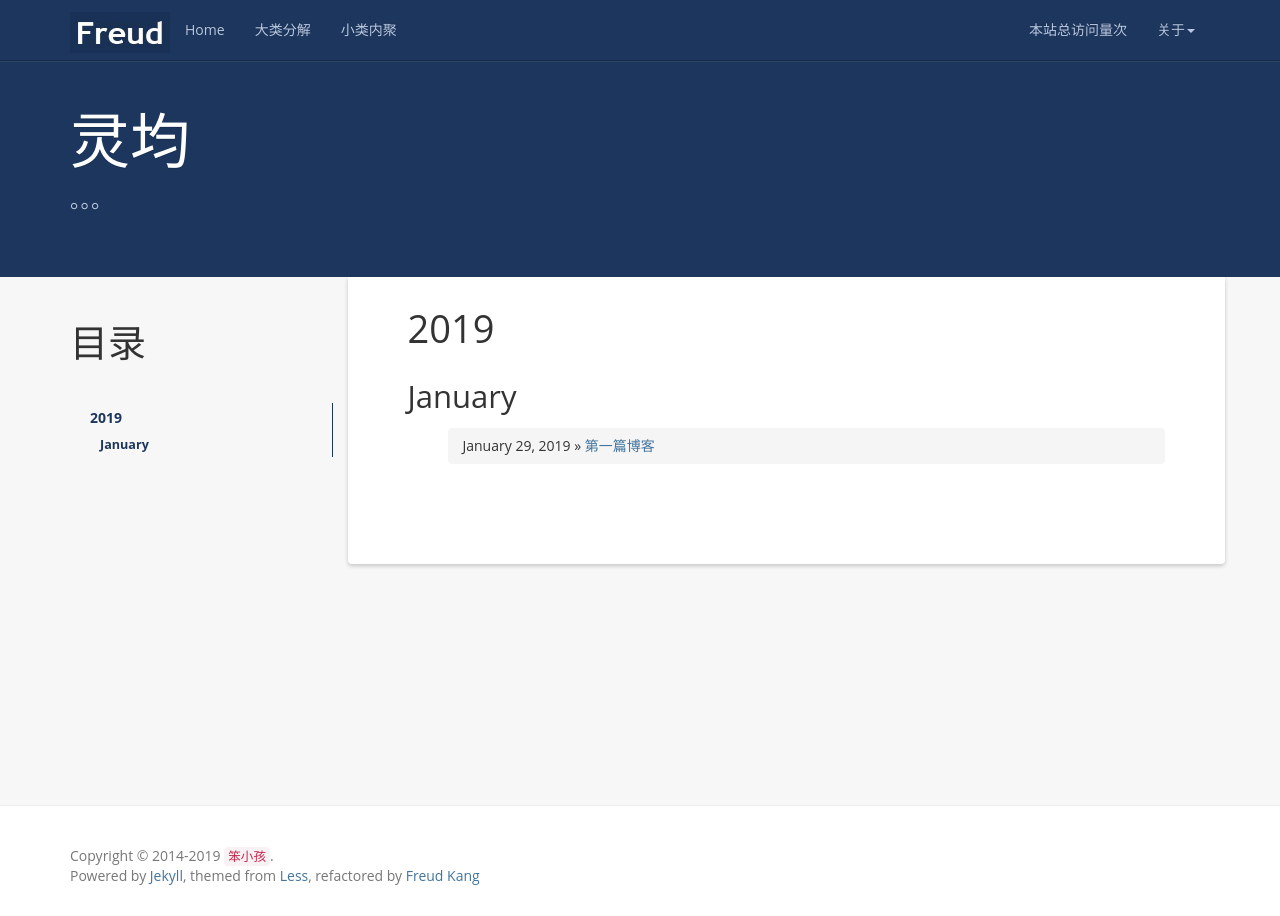
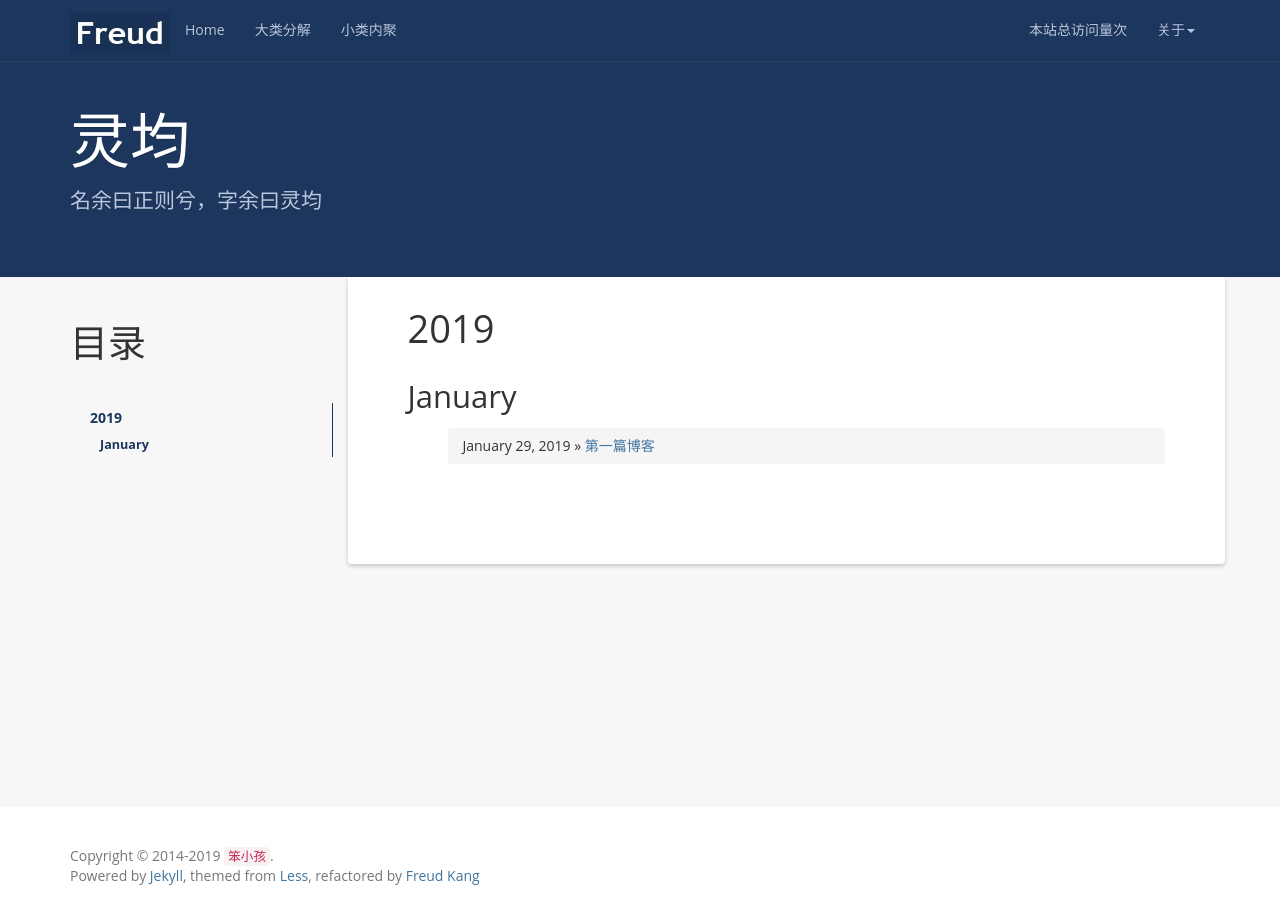
Before and after one commit to benxiaohail/benxiaohail.github.io, a Jekyll site: the page built from index.html, in a window 1280 px wide. Built offline with Jekyll 4.4.1, drawn with Linux system fonts in a browser that asks for light colours; nearby versions of some CDN libraries; a script that is not in the unit is left out; the list of posts is cut into pages by our own code; comment, search, counter and statistics services are not loaded.

Commit message:
修改描述

```diff
--- a/_config.yml
+++ b/_config.yml
@@ -6,7 +6,7 @@ url: http://www.hifreud.com
 #resume_site: http://www.hifreud.com/Resume.io/
 github: https://github.com/benxiaohail
 baseurl: "/"
-description: 。。。
+description: 名余曰正则兮，字余曰灵均
 meta_description: 笨小孩;个人博客;学而不思则罔;思而不学则殆;生命不止;折腾不休
 motto: 名余曰正则兮，字余曰灵均
 banner: 学而不思则罔，思而不学则殆。
```
